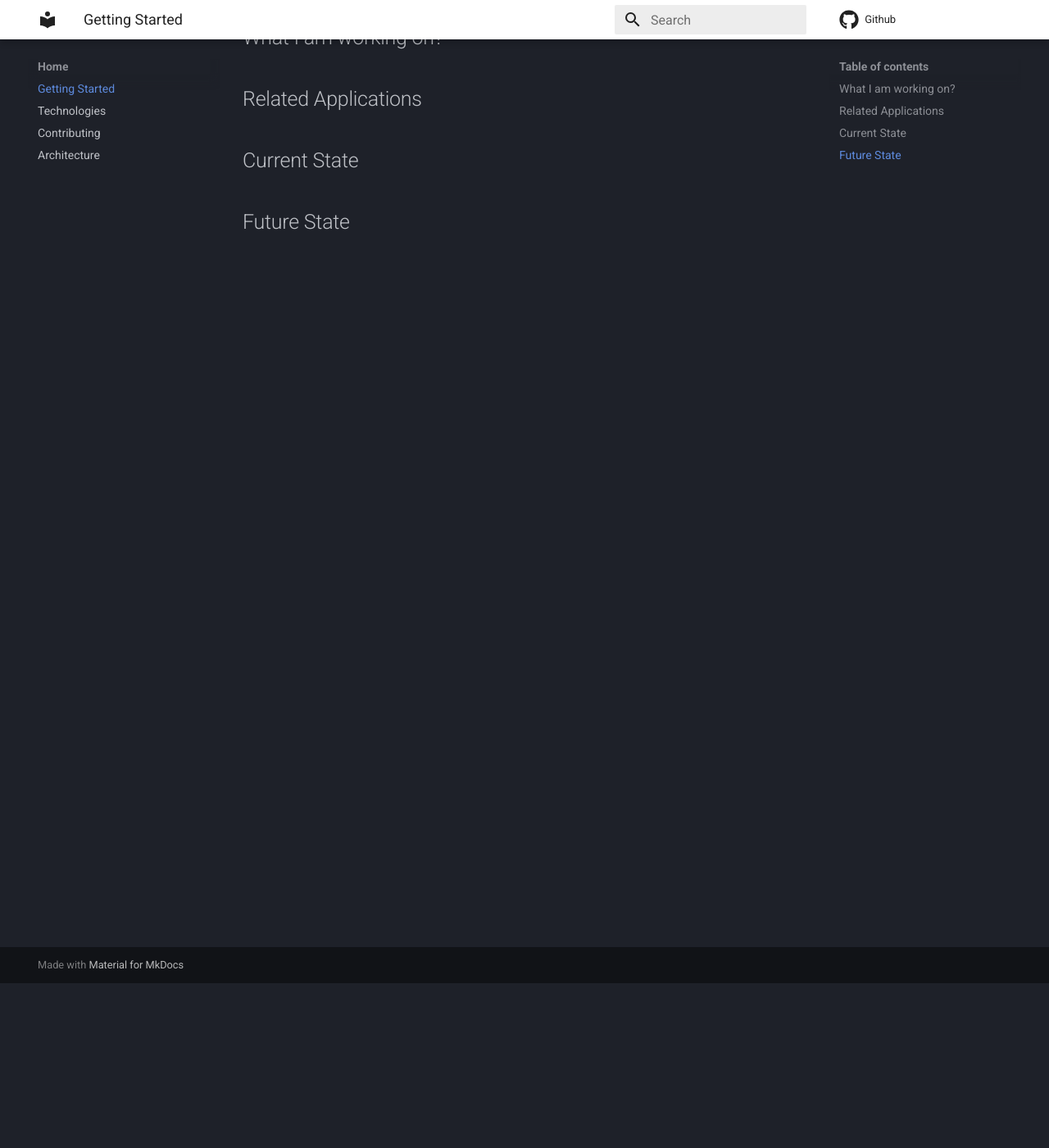
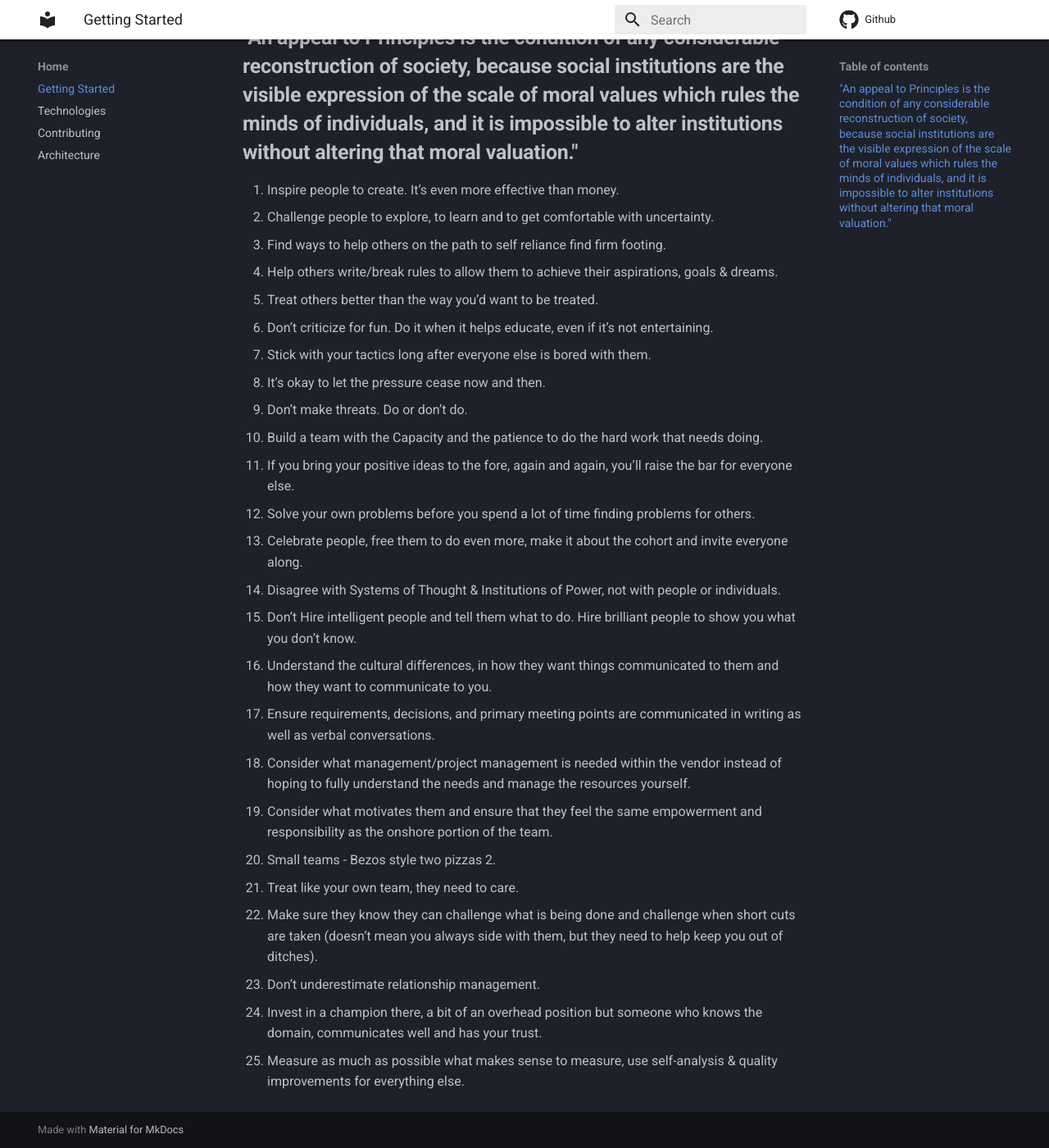
Before and after one commit to ardeshir/ardeshir.github.io, an MkDocs documentation site: the page built from docs/index.md, in a window 1280 px wide and 1400 px high, scrolled down 201 px. Shown: the whole window at 82% size. Built offline with MkDocs 1.6.1 and Material for MkDocs 9.7.7, drawn with Linux system fonts in a browser that asks for light colours; comment, search, counter and statistics services are not loaded; some of the changed text lies outside the part shown.

Commit message:
updating index

```diff
--- a/docs/index.md
+++ b/docs/index.md
@@ -1,12 +1,46 @@
-# Welcome to Ardeshir's Documentation!
+# High Performing Teams
 
-## What I am working on?
+<!--
+**ardeshir/ardeshir** is a ✨ _special_ ✨ repository because its `README.md` (this file) appears on your GitHub profile.
 
+Here are some ideas to get you started:
 
-## Related Applications
+- 🔭 I’m currently working on ...
+- 🌱 I’m currently learning ...
+- 👯 I’m looking to collaborate on ...
+- 🤔 I’m looking for help with ...
+- 💬 Ask me about ...
+- 📫 How to reach me: ...
+- 😄 Pronouns: ...
+- ⚡ Fun fact: ...
+-->
 
+## **"An appeal to Principles is the condition of any considerable reconstruction of society, because social institutions are the visible expression of the scale of moral values which rules the minds of individuals, and it is impossible to alter institutions without altering that moral valuation."**
 
-## Current State
+1. Inspire people to create. It’s even more effective than money.
+2. Challenge people to explore, to learn and to get comfortable with uncertainty.
+3. Find ways to help others on the path to self reliance find firm footing.
+4. Help others write/break rules to allow them to achieve their aspirations, goals & dreams.
+5. Treat others better than the way you’d want to be treated.
+6. Don’t criticize for fun. Do it when it helps educate, even if it’s not entertaining.
+7. Stick with your tactics long after everyone else is bored with them.
+8. It’s okay to let the pressure cease now and then.
+9. Don’t make threats. Do or don’t do.
+10. Build a team with the Capacity and the patience to do the hard work that needs doing.
+11. If you bring your positive ideas to the fore, again and again, you’ll raise the bar for everyone else.
+12. Solve your own problems before you spend a lot of time finding problems for others.
+13. Celebrate people, free them to do even more, make it about the cohort and invite everyone along.
+14. Disagree with Systems of Thought & Institutions of Power, not with people or individuals.
+15. Don’t Hire intelligent people and tell them what to do. Hire brilliant people to show you what you don’t know.
+16. Understand the cultural differences, in how they want things communicated to them and how they want to communicate to you.
+17. Ensure requirements, decisions, and primary meeting points are communicated in writing as well as verbal conversations.
+18. Consider what management/project management is needed within the vendor instead of hoping to fully understand the needs and manage the resources yourself.
+19. Consider what motivates them and ensure that they feel the same empowerment and responsibility as the onshore portion of the team.
 
-
-## Future State
+20. Small teams - Bezos style two pizzas 2.
+21. Treat like your own team, they need to care.
+22. Make sure they know they can challenge what is being done and challenge when short cuts are taken
+(doesn’t mean you always side with them, but they need to help keep you out of ditches).
+23. Don’t underestimate relationship management.
+24. Invest in a champion there, a bit of an overhead position but someone who knows the domain, communicates well and has your trust.
+25. Measure as much as possible what makes sense to measure, use self-analysis & quality improvements for everything else.
```
